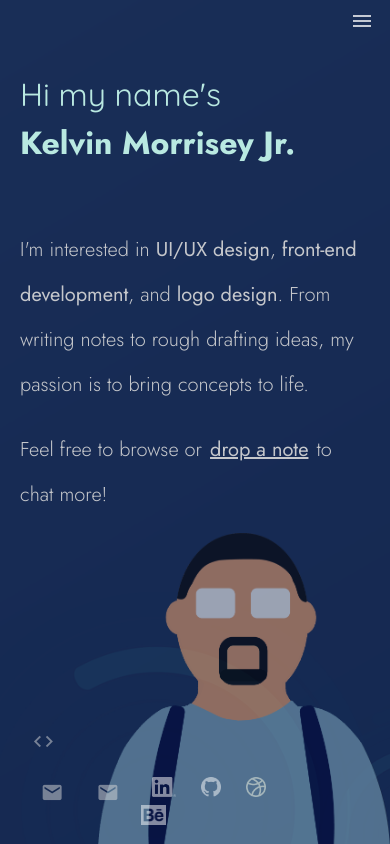
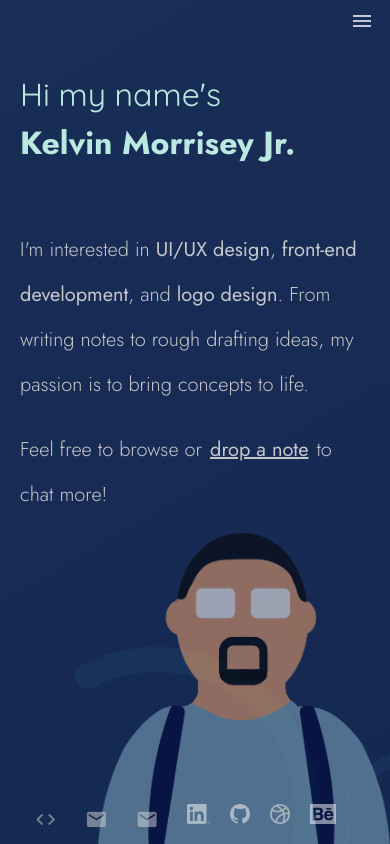
Before and after one commit to keljr021/portfolio-2023, a Vue app: page / in a window 390 px wide. Built offline with nearby package versions, Linux system fonts and the light colour scheme.

Commit message:
Update Footer.vue

```diff
--- a/src/components/partials/Footer.vue
+++ b/src/components/partials/Footer.vue
@@ -17,39 +17,36 @@ export default {
 
 <template>
     <v-row class="footer fixed" :class="{ 'relative': $route.name === 'view' || $route.name === 'about'}">
-      <v-col>
-          <span class="footer-link" @click="openWindow('https://github.com/keljr021/portfolio-2023')" :color="$route.name === 'home' ? 'transparent' : ''">
+      <v-col class="text-center">
+        <span class="footer-link mx-md-4 mx-lg-8 mb-2" @click="openWindow('https://github.com/keljr021/portfolio-2023')" title="View Portfolio Code">
             <v-icon class="mr-2 mt-0" icon="mdi-code-tags" variant="text"  />
-            <span v-if="!$vuetify.display.xs">View Code</span>
+            <span v-if="!$vuetify.display.mdAndDown">View Code</span>
           </span>
-        </v-col>
-      <v-col cols="10" class="text-center">
           <span class="footer-link" @click="openWindow('mailto:kmjr07@yahoo.com')" title="Email kmjr07@yahoo.com">
               <v-icon class="mr-2 mt-0" icon="mdi-email" variant="text"  />
-              <span v-if="!$vuetify.display.xs">kmjr07@yahoo.com</span>
+              <span v-if="!$vuetify.display.mdAndDown">kmjr07@yahoo.com</span>
           </span>
-          <span class="footer-link mx-md-8 mx-lg-8 mb-2" @click="openWindow('mailto:keljr021@gmail.com')" title="Email keljr021@gmail.com">
+          <span class="footer-link mx-md-4 mx-lg-8 mb-lg-2" @click="openWindow('mailto:keljr021@gmail.com')" title="Email keljr021@gmail.com">
               <v-icon class="mr-2 mt-0" icon="mdi-email" variant="text"  />
-              <span v-if="!$vuetify.display.xs">keljr021@gmail.com</span>
+              <span v-if="!$vuetify.display.mdAndDown">keljr021@gmail.com</span>
           </span>
-          <span class="footer-link mx-md-8 mx-lg-8 mb-2" @click="openWindow('https://www.linkedin.com/in/kelvin-morrisey-jr-514360a7/')" title="View LinkedIn Profile">
+          <span class="footer-link mx-md-4 mx-lg-8 mb-lg-2" @click="openWindow('https://www.linkedin.com/in/kelvin-morrisey-jr-514360a7/')" title="View LinkedIn Profile">
             <img v-if="$route.name === 'home'" class="footer-icon" src="../../assets/LI-white.png" alt="LinkedIn link" />
             <img v-else class="footer-icon" src="../../assets/LI-black.png" alt="LinkedIn link" />
           </span>
-          <span class="footer-link mx-md-8 mx-lg-8 mb-2" @click="openWindow('https://github.com/keljr021')" title="View GitHub Profile">
+          <span class="footer-link mx-md-4 mx-lg-8 mb-2" @click="openWindow('https://github.com/keljr021')" title="View GitHub Profile">
             <img v-if="$route.name === 'home'" class="footer-icon" src="../../assets/github-white.png" alt="GitHub link" />
             <img v-else class="footer-icon" src="../../assets/github-black.png" alt="GitHub link" />
           </span>
-          <span class="footer-link mx-md-8 mx-lg-8 mb-2" @click="openWindow('https://dribbble.com/keljr021')" title="View Dribbble Profile">
+          <span class="footer-link mx-md-4 mx-lg-8 mb-2" @click="openWindow('https://dribbble.com/keljr021')" title="View Dribbble Profile">
             <img v-if="$route.name === 'home'" class="footer-icon" src="../../assets/dr-logo-white.png" alt="Dribbble link" />
             <img v-else class="footer-icon" src="../../assets/dr-logo.png" alt="Behance link" />
           </span>
-          <span class="footer-link mx-md-8 mx-lg-8 mb-2" @click="openWindow('https://www.behance.net/kelvin-m')" title="View Behance Profile">
+          <span class="footer-link mx-md-4 mx-lg-8 mb-2" @click="openWindow('https://www.behance.net/kelvin-m')" title="View Behance Profile">
             <img v-if="$route.name === 'home'" class="footer-icon" src="../../assets/be-logo-alt2-white.png" alt="Behance link" />
             <img v-else class="footer-icon" src="../../assets/be-logo-alt2.png" alt="Behance link" />
           </span>
         </v-col>
-        <v-spacer></v-spacer>
     </v-row>
 </template>
 
@@ -98,7 +95,7 @@ export default {
     width: calc(25% - 60px);
     margin-top: 10px;
     margin-bottom: 10px;
-    margin-right: 25px;
+    margin-right: 20px;
     margin-left: 0;
     text-align: center;
   }
```
